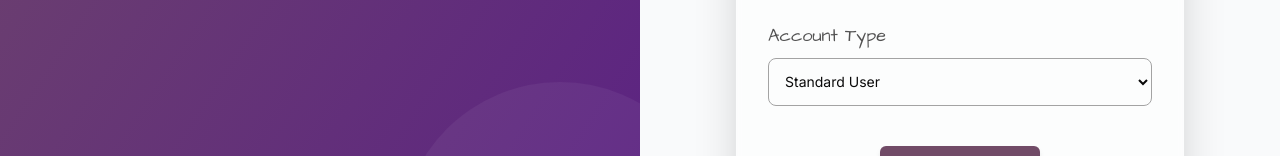
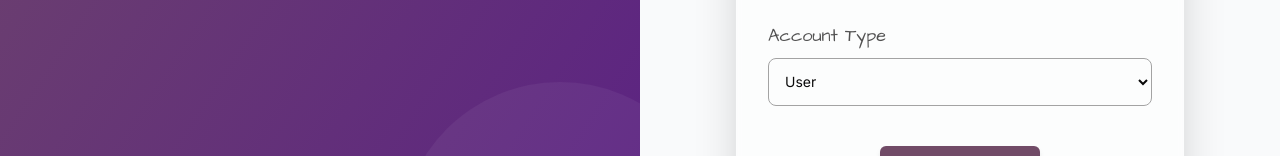
Before and after one commit to s-guru-vishnu/Odoo, a React (Vite) app in the folder client/: page /register in a window 1280 px wide. Shown: the part 642-798 px from the top of the page. Built offline with nearby package versions, Linux system fonts and the light colour scheme; a web font is replaced by a local one.

Commit message:
Add a small changes in the register page

```diff
--- a/client/src/pages/Register.jsx
+++ b/client/src/pages/Register.jsx
@@ -160,8 +160,8 @@ const Register = () => {
                                         className="flex h-12 w-full rounded-lg border border-neutral-400 bg-transparent px-3 py-2 text-sm focus-visible:outline-none focus-visible:ring-2 focus-visible:ring-primary focus-visible:ring-offset-2"
                                         disabled={isLoading}
                                     >
-                                        <option value="user">Standard User</option>
-                                        <option value="admin">Administrator</option>
+                                        <option value="user">User</option>
+                                        <option value="admin">Admin</option>
                                     </select>
                                 </div>
 
```
Also changed, not shown: 1 other file (tests, documents, lock files or other folders).
